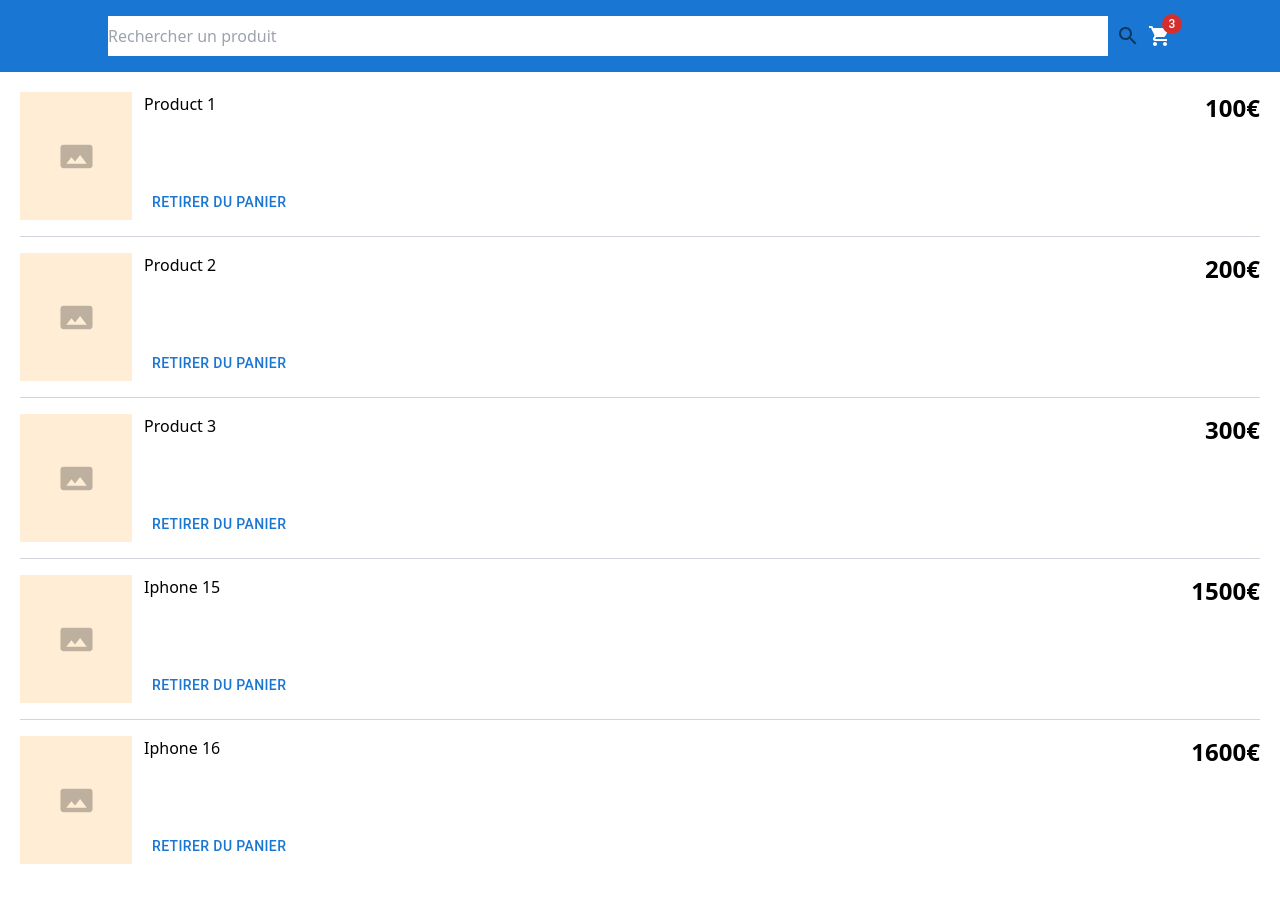
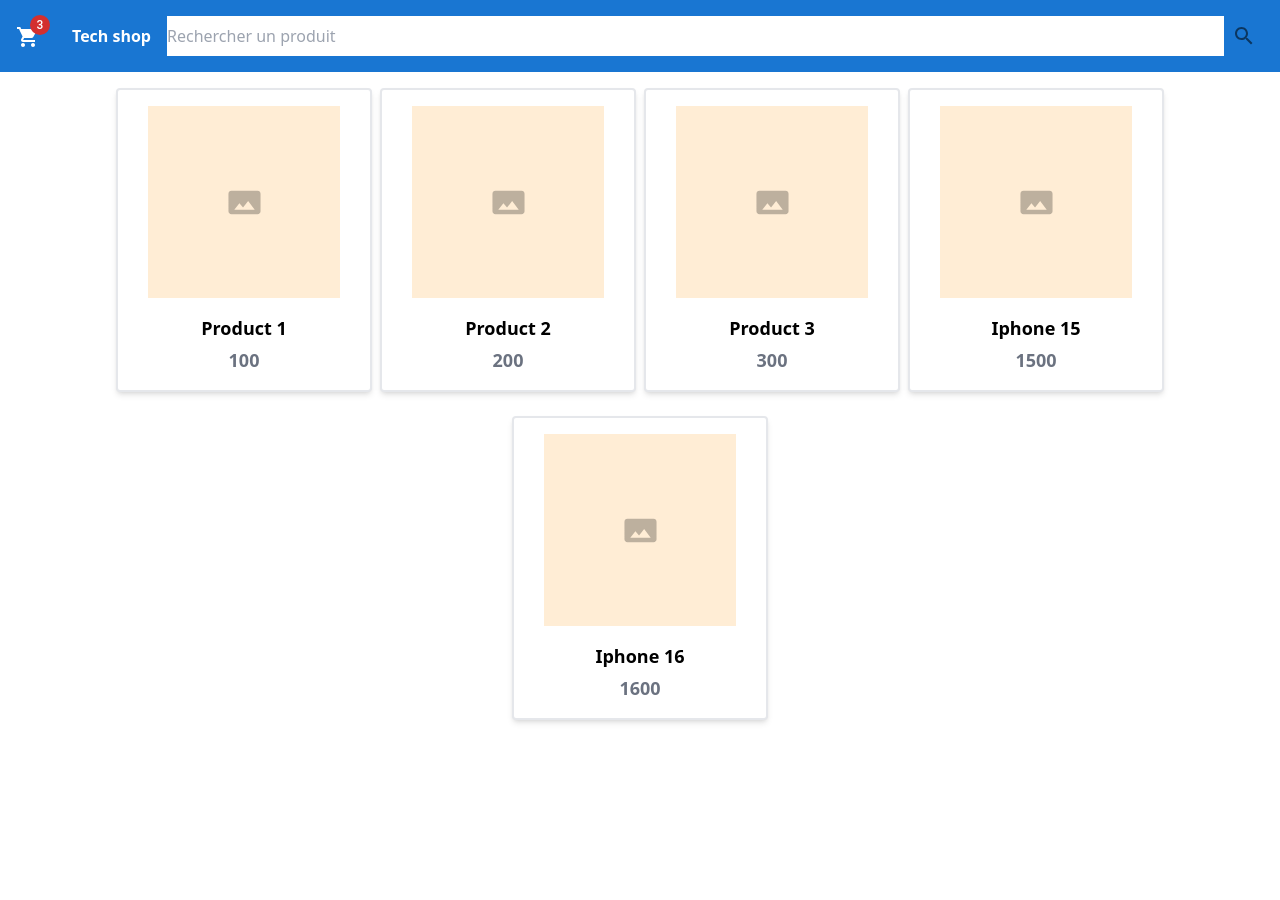
Before and after one commit to gbasset/ecommerce-vite-react, a React (Vite) app: page / in a window 1280 px wide. After the commit the page ends 800 px from the top, so only its background shows below. Built offline with nearby package versions, Linux system fonts and the light colour scheme.

Commit message:
feat(Routing): add routing for first components

```diff
--- a/src/App.tsx
+++ b/src/App.tsx
@@ -2,6 +2,10 @@ import Header from 'common/layout/Header/Header';
 
 import { CartProductItemData } from 'features/cart/list-cart-products/types';
 import { CartProductList } from 'features/cart/list-cart-products/ui';
+import Product from 'features/product/display-product/ui/Product/Product';
+import ProductList from 'features/product/list-product';
+import { ProductData } from 'features/product/display-product/types/types';
+import { BrowserRouter, Route, Routes } from 'react-router-dom';
 function App() {
     const handleSubmit = (search: string) => {
         console.log(search);
@@ -9,7 +13,26 @@ function App() {
     const handleRemoveFromCart = () => {
         console.log('remove from cart');
     };
+    const handleAddToCart = () => {
+        console.log('add to cart');
+    };
+    const cartProducts: CartProductItemData[] = [
+        {
+            id: '1',
+            name: 'Product 1',
+            price: 100,
+            picture: '',
+        },
+    ];
     const cartCount = 3;
+    const product: ProductData = {
+        name: 'Mobile phone',
+        picture: ''
+        ,
+        price: 1000,
+        description:
+       " The mobile phone is a superior smartphone that offers unmatched performance and top-tier camera features. Enjoy the sleek design, powerful A15 Bionic chip, and durable Ceramic Shield front cover. It offers Dual 12MP camera system: Ultra Wide and Wide cameras, and up to 19 hours of video playback. Experience the next level of smart techn"
+    };
     const products: CartProductItemData[] = [
         {
             id: '1',
@@ -42,14 +65,30 @@ function App() {
         picture: '',
     }
 ];
-    return (<>
+    return (
+         <BrowserRouter>
+        <Header onSubmit={handleSubmit} cartCount={cartCount} />
+        <Routes>
+        <Route path="/" element={<ProductList products={products} />}
+/>
+            <Route
+            path="/product/:id"
+            element={<Product product={product} addToCart={handleAddToCart}
+            />}
+            />
+            <Route
+            path="/cart"
+            element={
+            <CartProductList
+            cartProducts={cartProducts}
+            removeFromCart={handleRemoveFromCart}
+            />}
 
-            <Header onSubmit={handleSubmit} cartCount={cartCount} />
-            <div className='m-5'>
-                <CartProductList cartProducts={products} removeFromCart={handleRemoveFromCart} />
-            </div>
-    </>
+/>
+
+        </Routes>
+
+         </BrowserRouter>
     );
 }
-
 export default App;
--- a/src/common/layout/Header/Header.tsx
+++ b/src/common/layout/Header/Header.tsx
@@ -1,19 +1,29 @@
 import { CartCount } from 'features/cart/display-cart-count/ui/CartCount/CartCount';
 import { ProductSearch } from 'features/product/search-product/ui/ProductSearch/ProductSearch';
 import type { ReactElement } from 'react';
+import { Link } from 'react-router-dom';
 
 type Props = {
     onSubmit: (search: string) => void;
     cartCount: number;
 };
 function Header ({ onSubmit, cartCount }: Props): ReactElement {
-    return <header className="bg-primary flex  flex-col justify-center p-4 lg:flex-row-reverse lg:items-center">
-        <div className='flex justify-center'>
-            <CartCount cartCount={cartCount} />
-        </div>
-        <div className='flex justify-center w-full lg:w-10/12'>
-            <ProductSearch onSubmit={onSubmit} />
-        </div>
-    </header>;
-};
+    return (
+        <header className="bg-primary flex flex-col p-4 lg:flex-row lg:items-center lg:justify-between lg:gap-4">
+            <div className="flex items-center justify-between w-full mb-8 lg:mb-0 lg:contents">
+                <Link to="/" className="text-white font-bold ml-4 lg:ml-4 lg:order-1 lg:shrink-0">
+                    Tech shop
+                </Link>
+                <Link to="/cart" >
+                <div className="lg:order-3 lg:shrink-0">
+                    <CartCount cartCount={cartCount} />
+                </div>
+                </Link>
+            </div>
+            <div className="flex justify-center w-full lg:order-2 lg:flex-1">
+                <ProductSearch onSubmit={onSubmit} />
+            </div>
+        </header>
+    );
+}
 export default Header;
```
